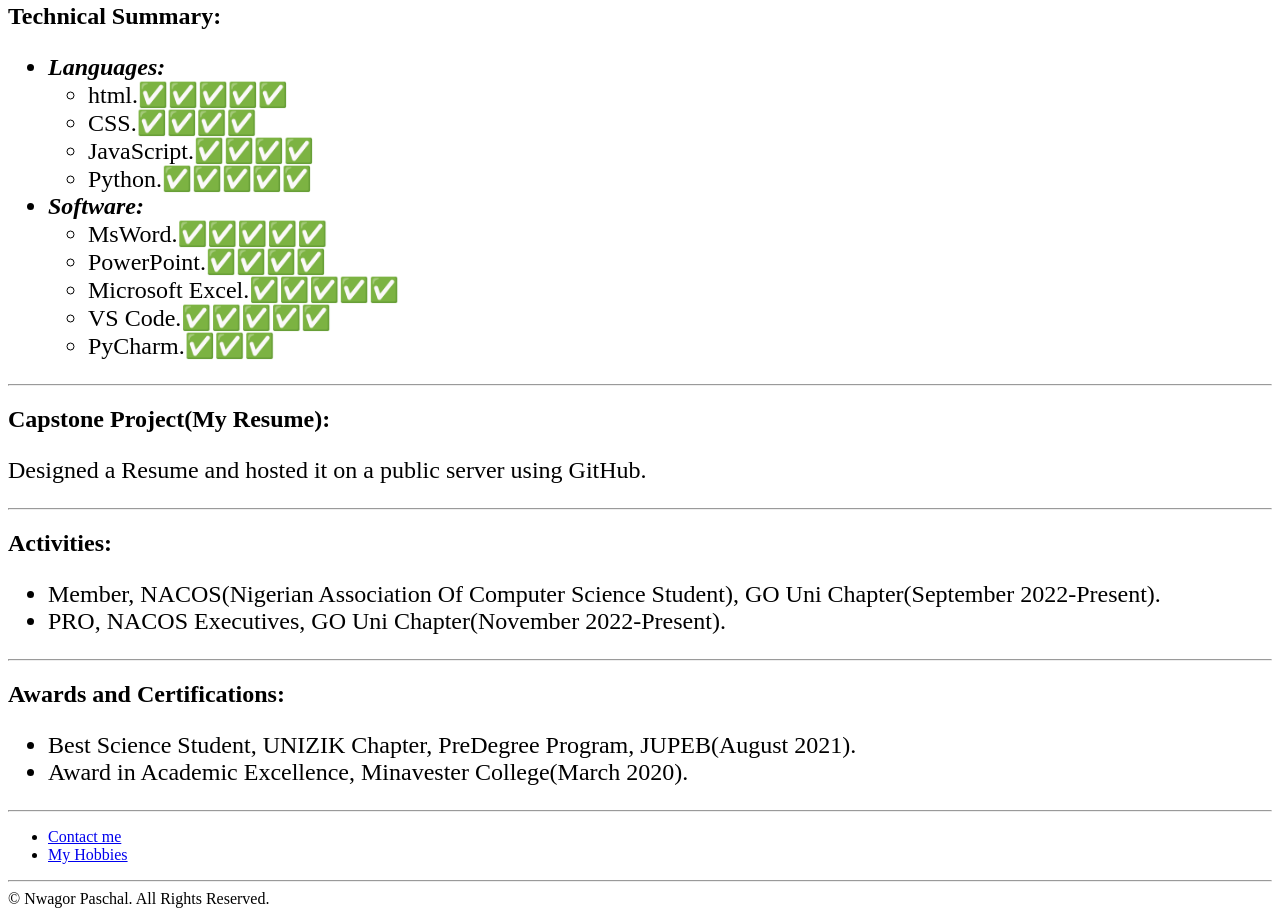
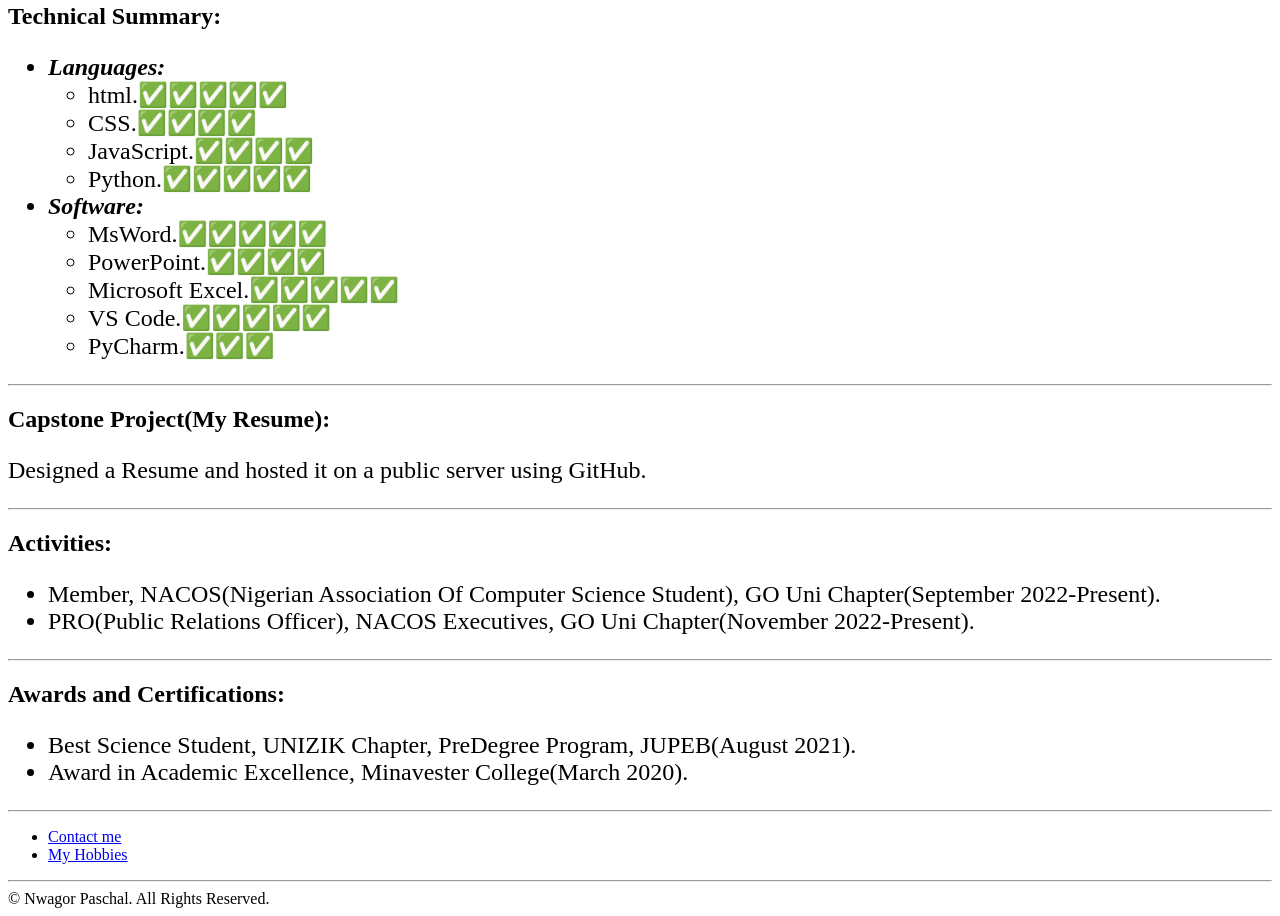
Before and after one commit to paschal-dotcom/html-capstone, a plain HTML site: page index.html in a window 1280 px wide. Shown: the part 1090-2006 px from the top of the page. Drawn offline with Linux system fonts and the light colour scheme.

Commit message:
Update index.html

```diff
--- a/index.html
+++ b/index.html
@@ -80,7 +80,7 @@
     <h2>Activities:
         <ul>
             <li style="font-weight: normal;">Member, NACOS(Nigerian Association Of Computer Science Student), GO Uni Chapter(September 2022-Present).</li>
-            <li style="font-weight: normal;">PRO, NACOS Executives, GO Uni Chapter(November 2022-Present).</li>
+            <li style="font-weight: normal;">PRO(Public Relations Officer), NACOS Executives, GO Uni Chapter(November 2022-Present).</li>
         </ul>
     </h2>
     <hr>
```
